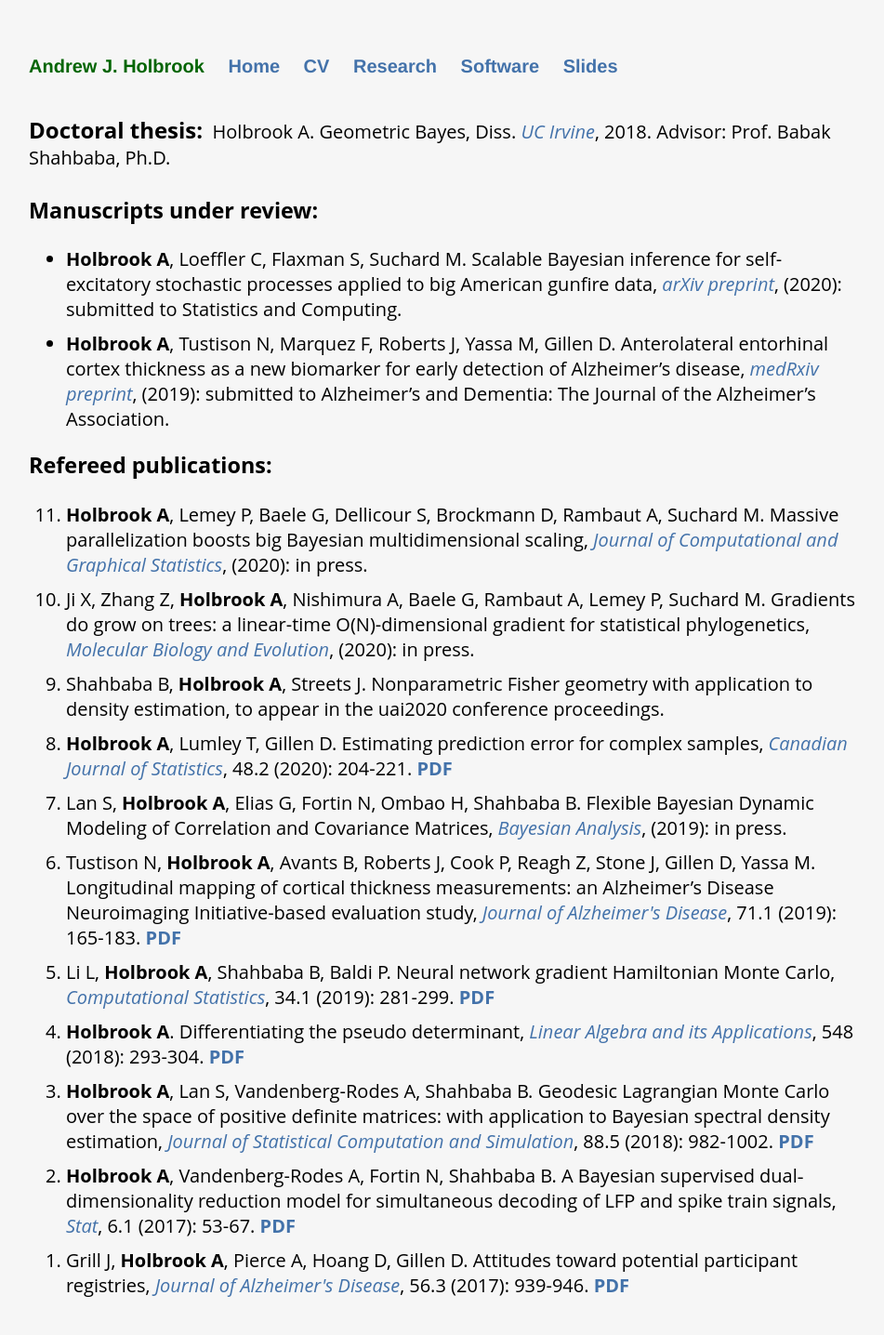
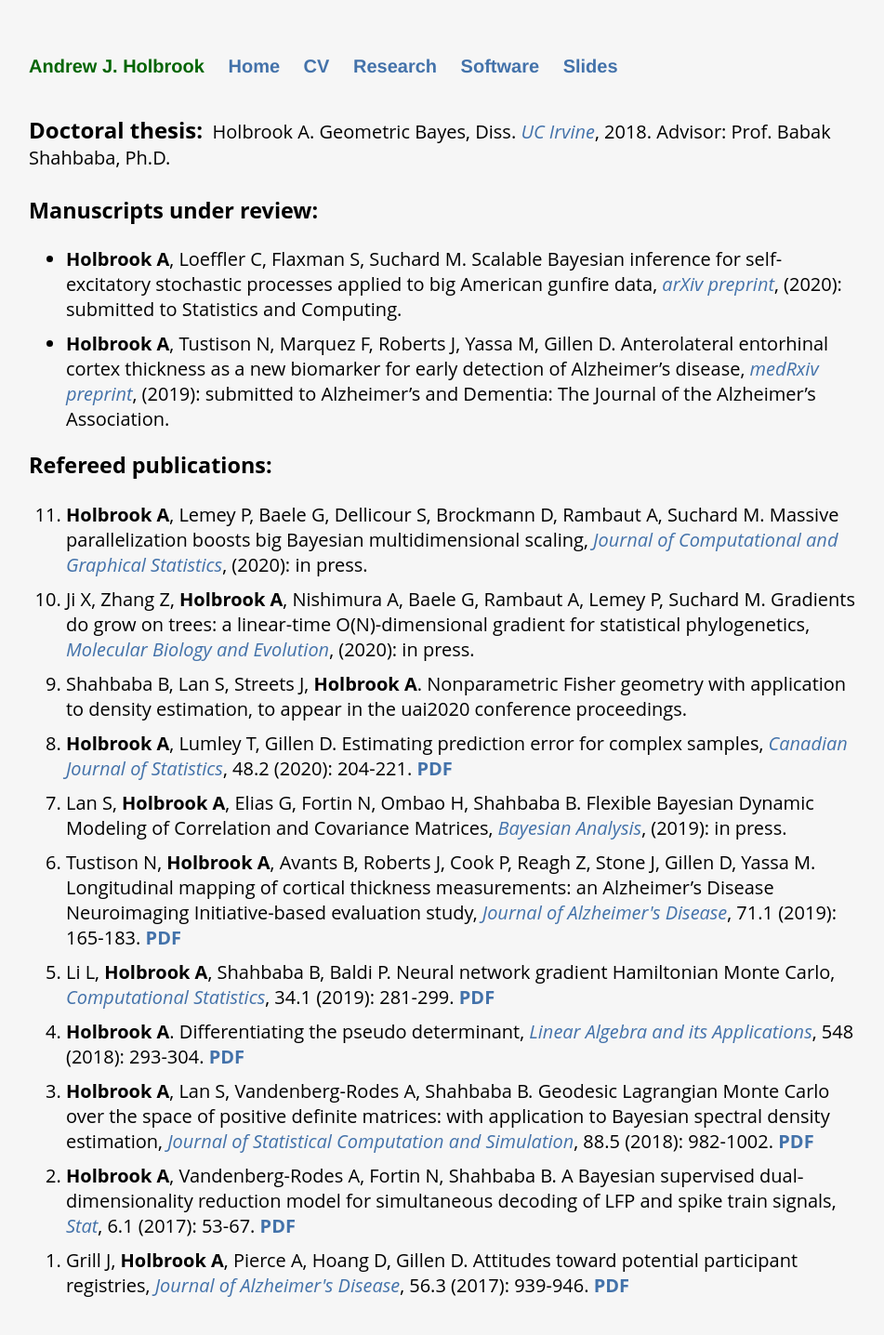
Before and after one commit to andrewjholbrook/andrewjholbrook.github.io, a Jekyll site: the page built from research.html, in a window 1280 px wide. Shown: the whole page at 93% size, without its empty margins (161-1112 px from the left). Built offline with Jekyll 4.4.1, drawn with Linux system fonts in a browser that asks for light colours; a style sheet for code colours, icons or effects is not loaded.

Commit message:
Update research.html

```diff
--- a/research.html
+++ b/research.html
@@ -20,7 +20,7 @@ title: Research of Andrew Holbrook
   <ol id="pubs" reversed>
                         <li> <b>Holbrook A</b>, Lemey P, Baele G, Dellicour S, Brockmann D, Rambaut A, Suchard M. Massive parallelization boosts big Bayesian multidimensional scaling, <i><a href="https://doi.org/10.1080/10618600.2020.1754226" target="_blank">Journal of Computational and Graphical Statistics</a></i>, (2020): in press.
                         <li> Ji X, Zhang Z, <b>Holbrook A</b>, Nishimura A, Baele G, Rambaut A, Lemey P, Suchard M. Gradients do grow on trees: a linear-time O(N)-dimensional gradient for statistical phylogenetics, <i><a href="https://doi.org/10.1093/molbev/msaa130" target="_blank">Molecular Biology and Evolution</a></i>, (2020): in press.
-        <li> Shahbaba B, <b>Holbrook A</b>, Streets J. Nonparametric Fisher geometry with application to density estimation, to appear in the uai2020 conference proceedings.
+        <li> Shahbaba B, Lan S, Streets J, <b>Holbrook A</b>. Nonparametric Fisher geometry with application to density estimation, to appear in the uai2020 conference proceedings.
             <li> <b>Holbrook A</b>, Lumley T, Gillen D. Estimating prediction error for complex samples, <i><a href="https://doi.org/10.1002/cjs.11527" target="_blank">Canadian Journal of Statistics</a></i>, 48.2 (2020): 204-221. <a href="papers/HTE.pdf" target="_blank"><b>PDF</b></a>
     <li> Lan S, <b>Holbrook A</b>, Elias G, Fortin N, Ombao H, Shahbaba B. Flexible Bayesian Dynamic Modeling of Correlation and Covariance Matrices, <i><a href="https://projecteuclid.org/euclid.ba/1572858051" target="_blank">Bayesian Analysis</a></i>, (2019): in press.
         <li> Tustison N, <b>Holbrook A</b>, Avants B, Roberts J, Cook P, Reagh Z, Stone J, Gillen D, Yassa M. Longitudinal mapping of cortical thickness measurements: an Alzheimer’s Disease Neuroimaging Initiative-based evaluation study, <i><a href="https://content.iospress.com/articles/journal-of-alzheimers-disease/jad190283" target="_blank">Journal of Alzheimer's Disease</a></i>, 71.1 (2019): 165-183. <a href="papers/tustison.pdf" target="_blank"><b>PDF</b></a>
```
